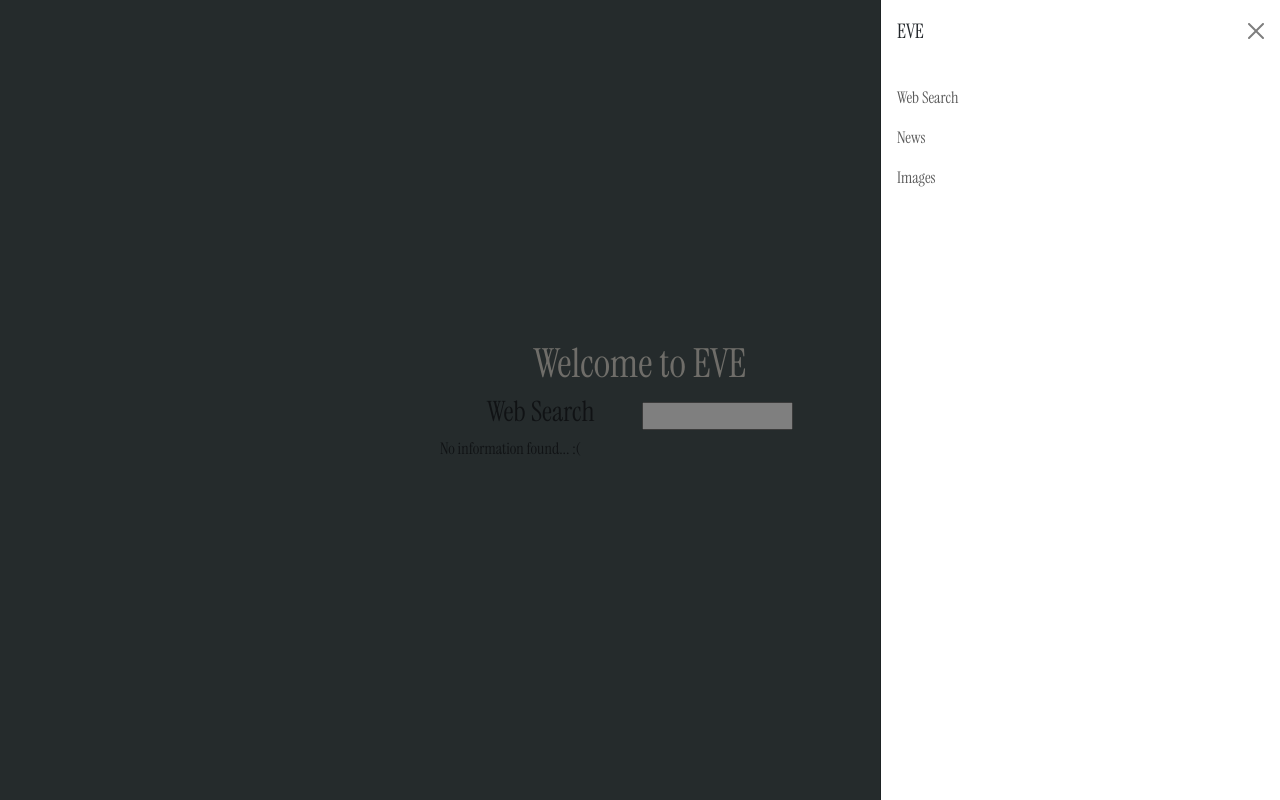
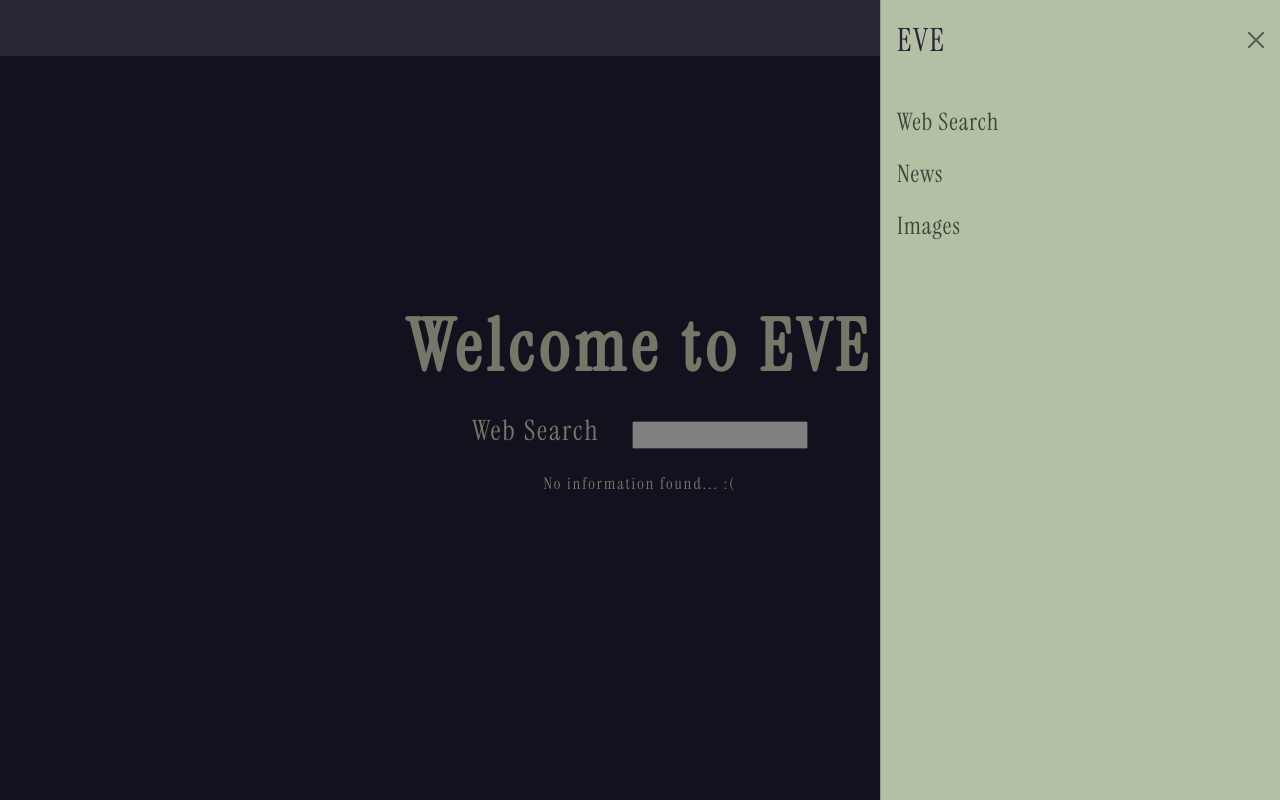
Before and after one commit to kibapika/EVE, a React (Create React App) app: page / in a window 1280 px wide. Both pictures are taken after a click on the button "Toggle navigation". Built offline with nearby package versions, Linux system fonts and the light colour scheme.

Commit message:
css web search

```diff
--- a/src/App.css
+++ b/src/App.css
@@ -6,6 +6,11 @@
 
 .main {
     width: 100%;
-    height: 100vh;
-    background-color: #4A5759;
+    min-height: 100vh;
+    height: auto;
+    background-color: #27233A;
+    display: flex;
+    flex-direction: column;
+    justify-content: center;
+    align-items: center;
 }
--- a/src/App.js
+++ b/src/App.js
@@ -7,9 +7,9 @@ import Img from "./components/Img";
 
 function App() {
   return (
-    <div class="main d-flex flex-column justify-content-center align-items-center">
+    <div class="main">
       <Nav />
-      <h1 className="text-center" style={{width: "20rem", color: "#DEDBD2"}}>Welcome to EVE</h1>
+      <h1 className="text-center fw-bold display-2" style={{width: "30rem", color: "#EAEFD3", letterSpacing: "6px"}}>Welcome to EVE</h1>
       <Routes>
         <Route path="/*" element={<Web />} />
         <Route path="/web" element={<Web />} />
--- a/src/components/Nav.js
+++ b/src/components/Nav.js
@@ -3,11 +3,9 @@ import { Link } from "react-router-dom";
 
 const Nav = () => {
   return (
-    <nav class="navbar fixed-top" style={{background: "#4A5759"}}>
+    <nav class="navbar fixed-top" style={{ background: "#505168" }}>
       <div class="container-fluid">
-        <Link className="navbar-brand" to="/web">
-
-        </Link>
+        <Link className="navbar-brand" to="/web"></Link>
         <button
           className="navbar-toggler"
           type="button"
@@ -23,9 +21,13 @@ const Nav = () => {
           tabindex="-1"
           id="offcanvasNavbar"
           aria-labelledby="offcanvasNavbarLabel"
+          style={{ background: "#B3C0A4" }}
         >
-          <div class="offcanvas-header">
-            <h5 class="offcanvas-title" id="offcanvasNavbarLabel">
+          <div
+            class="offcanvas-header"
+            style={{ color: "#27233A", letterSpacing: "2px" }}
+          >
+            <h5 class="offcanvas-title fs-2" id="offcanvasNavbarLabel">
               EVE
             </h5>
             <button
@@ -36,7 +38,10 @@ const Nav = () => {
             ></button>
           </div>
           <div class="offcanvas-body">
-            <ul class="navbar-nav justify-content-end flex-grow-1 pe-3">
+            <ul
+              class="navbar-nav justify-content-end flex-grow-1 pe-3 fs-4"
+              style={{ color: "#27233A", letterSpacing: "1px" }}
+            >
               <li class="nav-item">
                 <Link className="nav-link" aria-current="page" to="/web">
                   Web Search
--- a/src/components/Web.js
+++ b/src/components/Web.js
@@ -45,20 +45,21 @@ const Web = () => {
   };
 
   return (
-    <div>
-      <div className="d-flex flex-row justify-content-evenly align-items-center" style={{width: "25rem"}}>
-        <h1 className="fs-3">Web Search</h1>
+    <div className="d-flex flex-column justify-content-evenly align-items-center">
+      <div className="d-flex flex-row justify-content-evenly align-items-center my-3" style={{width: "25rem", color: "#EAEFD3"}}>
+        <h1 className="fs-3" style={{letterSpacing: "2px"}}>Web Search</h1>
         <input
           value={desc}
           onChange={(event) => setDesc(event.target.value)}
           onKeyPress={search}
           type="text"
           required
+          style={{width: "11rem"}}
         />
       </div>
-      <section>
+      <section style={{color: "#EAEFD3", letterSpacing:"2px"}}>
         {response != null ? (
-          <div>
+          <div className="d-flex flex-column justify-content-evenly align-items-center">
             {response.map((element) => {
               return (
                 <section key={element.id}>
```
